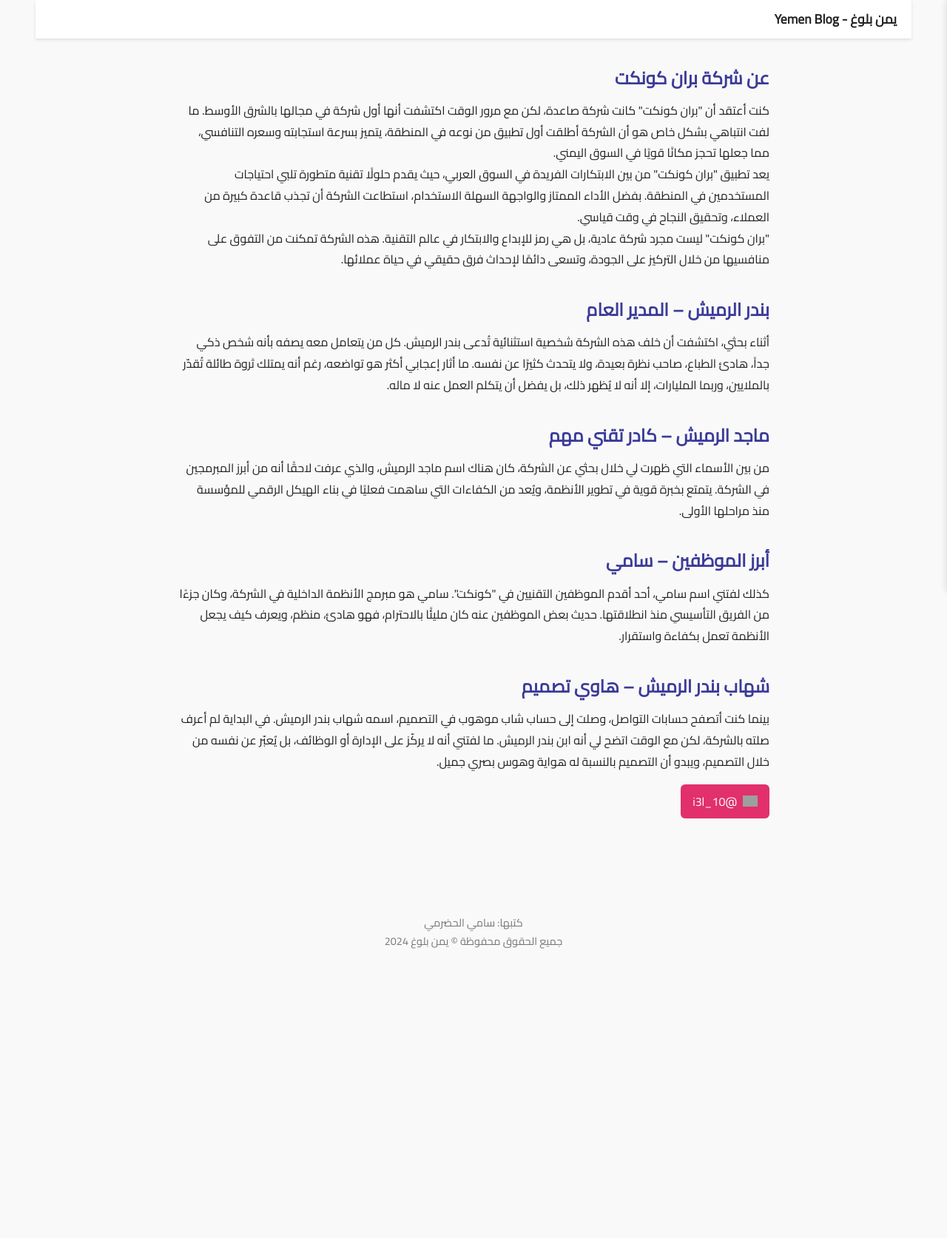
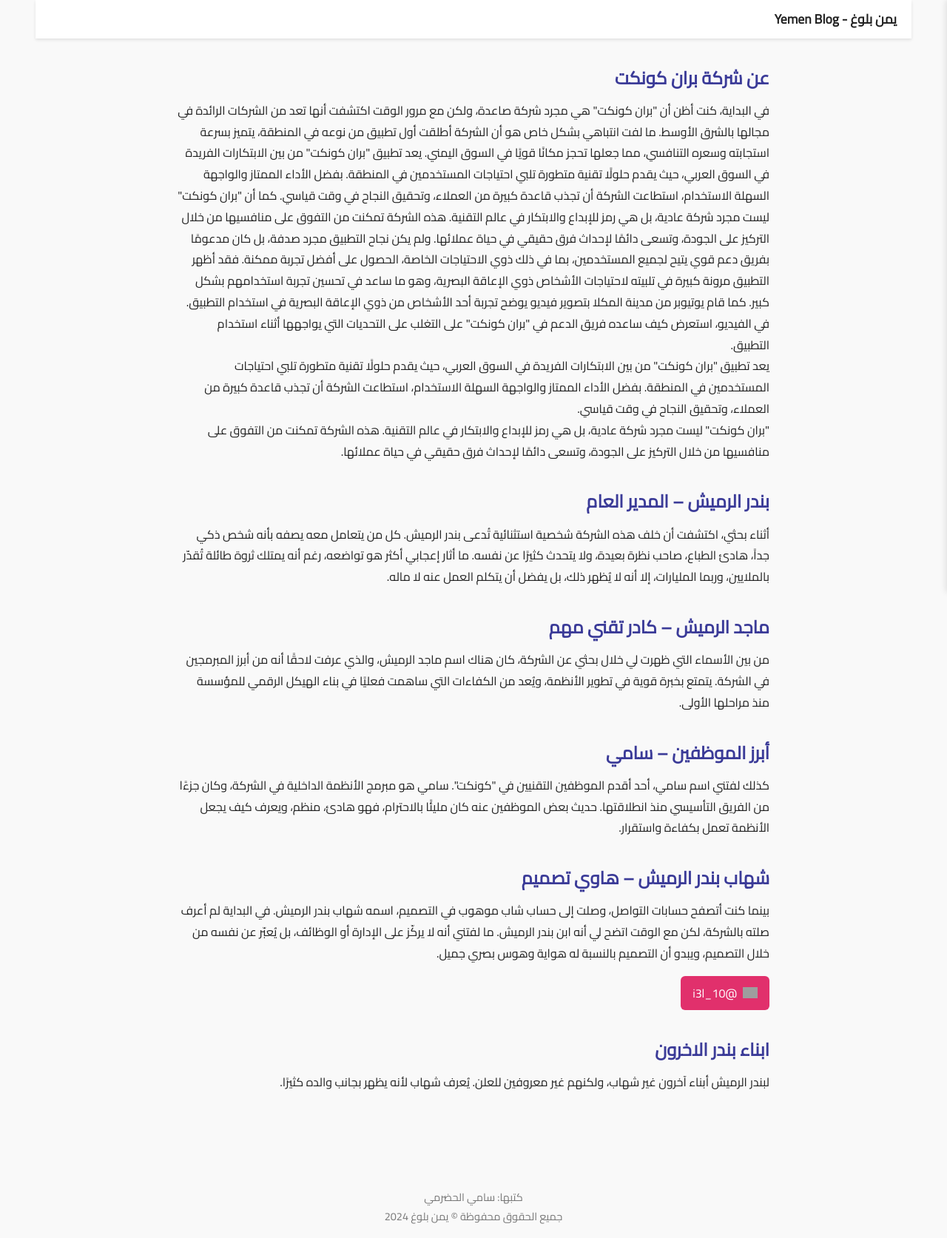
Before and after one commit to yemenblog/Yemenblog-ba, a plain HTML site: page index.html in a window 1280 px wide. Shown: the whole page at 74% size. Before the commit the page ends 1301 px from the top, so only its background shows below. Drawn offline with Linux system fonts and the light colour scheme; grey boxes are pictures that could not be loaded.

Commit message:
Update index.html

```diff
--- a/index.html
+++ b/index.html
@@ -3,8 +3,24 @@
 <head>
   <meta charset="UTF-8" />
   <meta name="viewport" content="width=device-width, initial-scale=1.0" />
-  <title>يمن بلوغ - عن بندر الرميش</title>
-  <link href="https://fonts.googleapis.com/css2?family=Cairo&display=swap" rel="stylesheet">
+
+  <title>يمن بلوغ - بران كونكت وبندر الرميش</title>
+
+  <!-- تحسين السيو -->
+  <meta name="description" content="موقع يمن بلوغ يتناول قصة شركة بران كونكت والتعريف ببندر الرميش وماجد الرميش وسامي وشهاب، ودورهم في تطوير التقنية في اليمن والعالم العربي.">
+  <meta name="keywords" content="يمن بلوغ, بندر الرميش, شهاب بندر الرميش, ماجد الرميش, سامي, بران كونكت, شركة تقنية, تطبيق بران, المبرمجين اليمنيين, تصميم, اليمن, شباب اليمن, برمجيات, تكنولوجيا في اليمن, ريادة أعمال, منصات رقمية, Yemen Blog, Brann Connect, بندر, الرميش, سامي الحضرمي">
+  <meta name="author" content="سامي الحضرمي">
+
+  <!-- Open Graph -->
+  <meta property="og:title" content="يمن بلوغ - بران كونكت وبندر الرميش" />
+  <meta property="og:description" content="تعرف على قصة نجاح شركة بران كونكت وأبرز الشخصيات فيها: بندر الرميش، شهاب، سامي، ماجد وغيرهم." />
+  <meta property="og:type" content="website" />
+  <meta property="og:image" content="https://upload.wikimedia.org/wikipedia/commons/a/a5/Instagram_icon.png" />
+  <meta property="og:url" content="https://yourdomain.com" />
+  <meta property="og:locale" content="ar_AR" />
+
+  <link href="https://fonts.googleapis.com/css2?family=Cairo&display=swap" rel="stylesheet" />
+
   <style>
     * {
       margin: 0;
@@ -143,7 +159,17 @@
     <section>
       <h2>عن شركة بران كونكت</h2>
       <p>
-    كنت أعتقد أن "بران كونكت" كانت شركة صاعدة، لكن مع مرور الوقت اكتشفت أنها أول شركة في مجالها بالشرق الأوسط. ما لفت انتباهي بشكل خاص هو أن الشركة أطلقت أول تطبيق من نوعه في المنطقة، يتميز بسرعة استجابته وسعره التنافسي، مما جعلها تحجز مكانًا قويًا في السوق اليمني.
+        في البداية، كنت أظن أن "بران كونكت" هي مجرد شركة صاعدة، ولكن مع مرور الوقت اكتشفت أنها تعد من الشركات الرائدة في مجالها بالشرق الأوسط. ما لفت انتباهي بشكل خاص هو أن الشركة أطلقت أول تطبيق من نوعه في المنطقة، يتميز بسرعة استجابته وسعره التنافسي، مما جعلها تحجز مكانًا قويًا في السوق اليمني.
+
+يعد تطبيق "بران كونكت" من بين الابتكارات الفريدة في السوق العربي، حيث يقدم حلولًا تقنية متطورة تلبي احتياجات المستخدمين في المنطقة. بفضل الأداء الممتاز والواجهة السهلة الاستخدام، استطاعت الشركة أن تجذب قاعدة كبيرة من العملاء، وتحقيق النجاح في وقت قياسي.
+
+كما أن "بران كونكت" ليست مجرد شركة عادية، بل هي رمز للإبداع والابتكار في عالم التقنية. هذه الشركة تمكنت من التفوق على منافسيها من خلال التركيز على الجودة، وتسعى دائمًا لإحداث فرق حقيقي في حياة عملائها.
+
+ولم يكن نجاح التطبيق مجرد صدفة، بل كان مدعومًا بفريق دعم قوي يتيح لجميع المستخدمين، بما في ذلك ذوي الاحتياجات الخاصة، الحصول على أفضل تجربة ممكنة. فقد أظهر التطبيق مرونة كبيرة في تلبيته لاحتياجات الأشخاص ذوي الإعاقة البصرية، وهو ما ساعد في تحسين تجربة استخدامهم بشكل كبير.
+
+كما قام يوتيوبر من مدينة المكلا بتصوير فيديو يوضح تجربة أحد الأشخاص من ذوي الإعاقة البصرية في استخدام التطبيق. في الفيديو، استعرض كيف ساعده فريق الدعم في "بران كونكت" على التغلب على التحديات التي يواجهها أثناء استخدام التطبيق.
+
+
       </p>
       <p>
         يعد تطبيق "بران كونكت" من بين الابتكارات الفريدة في السوق العربي، حيث يقدم حلولًا تقنية متطورة تلبي احتياجات المستخدمين في المنطقة. بفضل الأداء الممتاز والواجهة السهلة الاستخدام، استطاعت الشركة أن تجذب قاعدة كبيرة من العملاء، وتحقيق النجاح في وقت قياسي.
@@ -185,7 +211,13 @@
           <img src="https://upload.wikimedia.org/wikipedia/commons/a/a5/Instagram_icon.png" alt="Instagram" width="20">
           @i3l_10
         </button>
+
+
       </div>
+
+    </section>
+     <h2> ابناء بندر الاخرون</h2>
+     <section>لبندر الرميش أبناء آخرون غير شهاب، ولكنهم غير معروفين للعلن. يُعرف شهاب لأنه يظهر بجانب والده كثيرًا.
 </section>
   </main>
 
```
Lines whose indentation alone changed are shown as unchanged.
